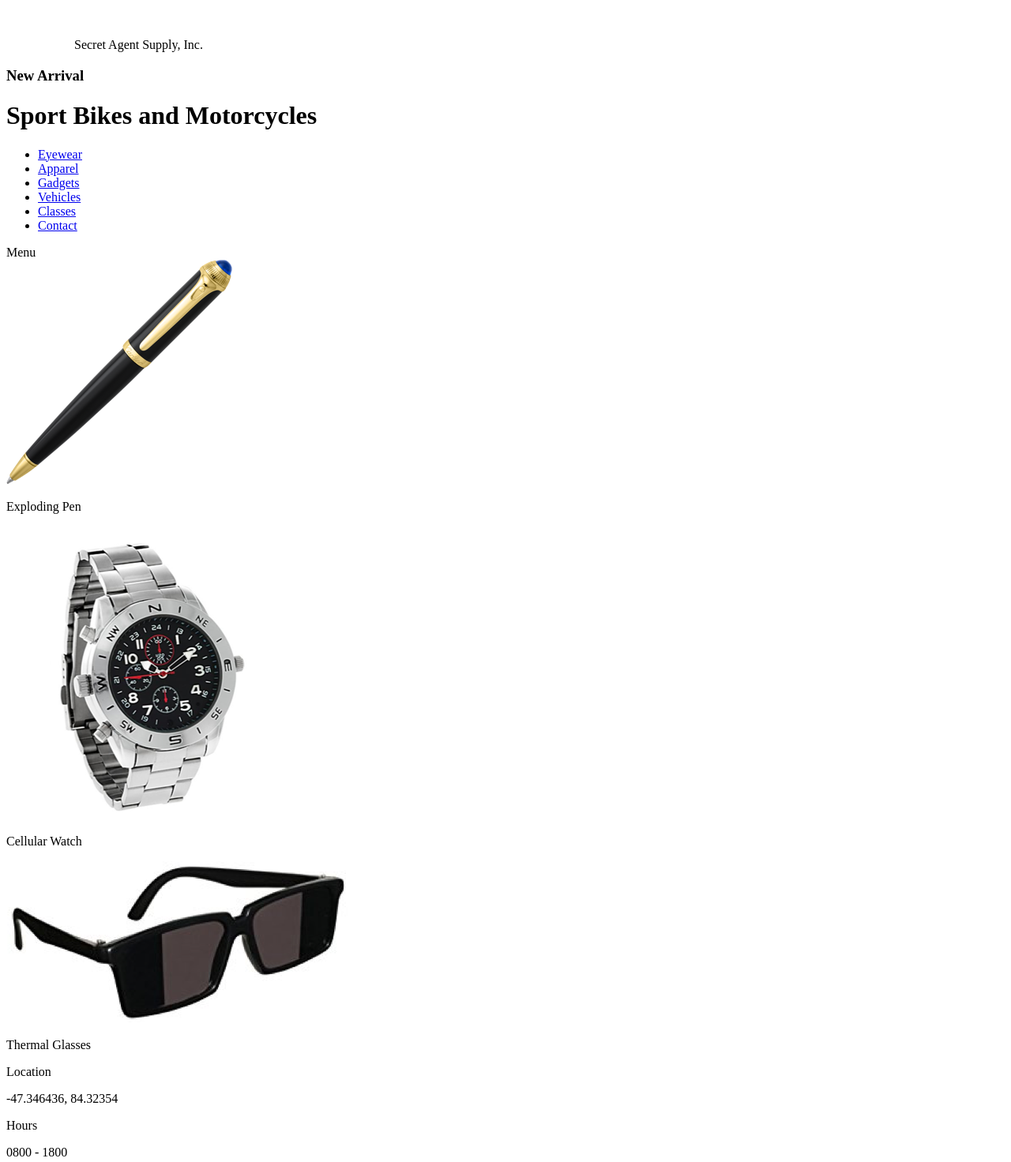
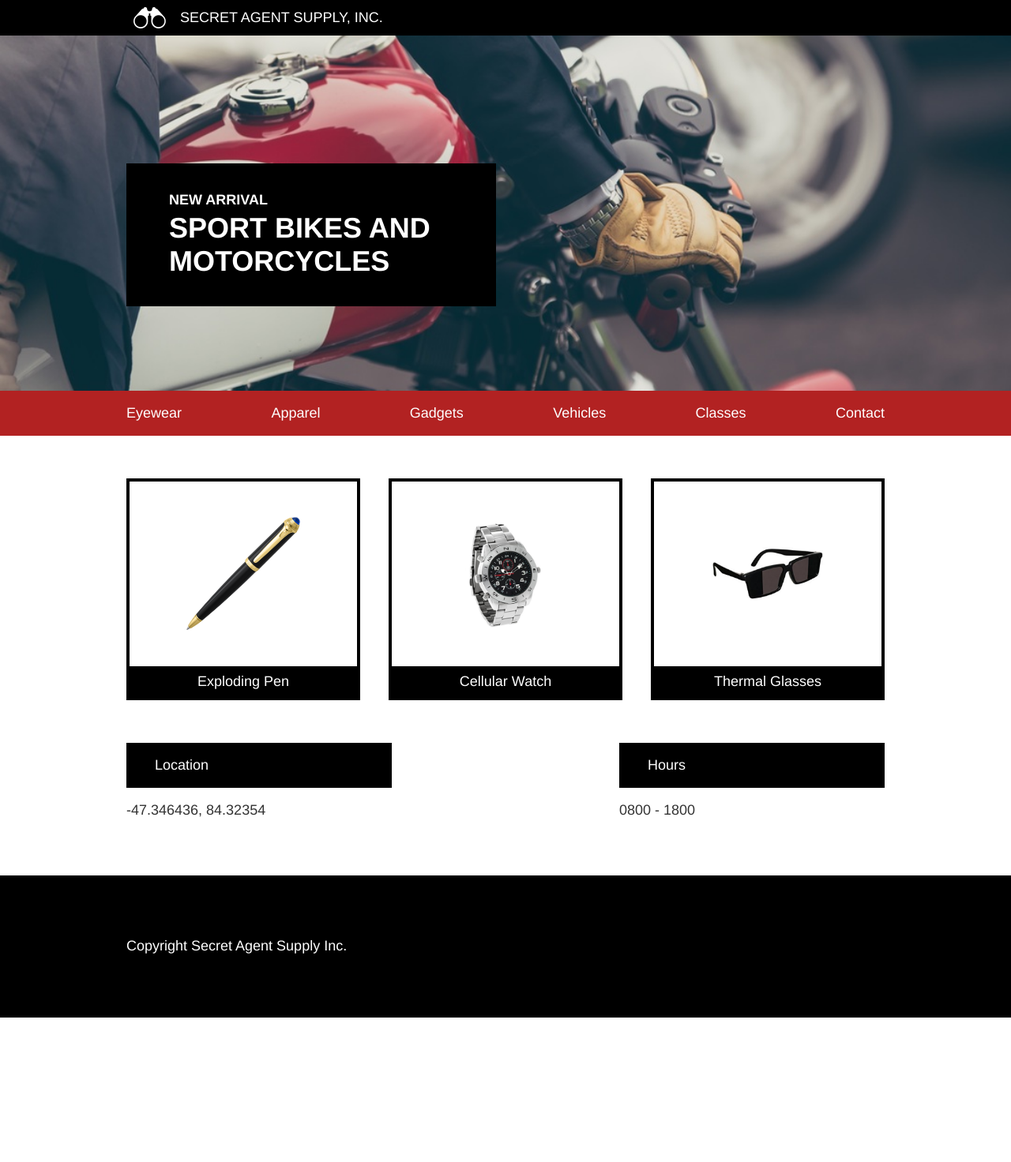
Before and after one commit to fwilson/SecretAgentSupply, a plain HTML site: page index.html in a window 1280 px wide. Shown: the top 1472 px of the page at 79% size. After the commit the page ends 1289 px from the top, so only its background shows below. Drawn offline with Linux system fonts and the light colour scheme.

Commit message:
completing v1 html and css.

```diff
--- a/index.html
+++ b/index.html
@@ -1,26 +1,33 @@
 <!DOCTYPE html>
 <html>
+
 <head>
     <meta charset="utf-8">
     <title>Secret Agent Supply Inc.</title>
     <link rel="stylesheet" href="./resources/css/style.css" type="text/css">
     <link rel="reset" href="./resources/css/reset.css">
 </head>
+
 <body>
     <!--Header Black Bar-->
     <header>
+        <div class="site-container header">
             <img src="./resources/images/logo.png">
             <span>Secret Agent Supply, Inc.</span>
+        </div>
     </header>
     <!--Banner-->
-    <div class="banner">
-      <div class="banner overlay">
+    <div class="banner-container">
+        <div class="site-container banner">
+            <div class="overlay">
                 <h3>New Arrival</h3>
                 <h1>Sport Bikes and Motorcycles</h1>
             </div>
         </div>
+    </div>
     <!--Navigation Bar-->
     <nav>
+        <div class="site-container nav">
             <ul>
                 <li><a href="#">Eyewear</a></li>
                 <li><a href="#">Apparel</a></li>
@@ -30,35 +37,47 @@
                 <li><a href="#">Contact</a></li>
             </ul>
             <span>Menu</span>
+        </div>
     </nav>
     <!--Gallery-->
+    <div class="site-container gallery-info">
         <div class="container gallery">
             <div class="gallery-holder">
+              <div class="image-holder">
                 <img src="./resources/images/pen.png" id="pen">
+              </div>
               <p>Exploding Pen</p>
             </div>
             <div class="gallery-holder">
+                <div class="image-holder">
                   <img src="./resources/images/watch.png" id="watch">
+                </div>
                 <p>Cellular Watch</p>
             </div>
             <div class="gallery-holder">
+                <div class="image-holder">
                   <img src="./resources/images/glasses.png" id="glasses">
+                </div>
                 <p>Thermal Glasses</p>
             </div>
         </div>
         <div class="container info">
             <div class="info-holder">
                 <p>Location</p>
-        <p>-47.346436, 84.32354</p>
+                <span>-47.346436, 84.32354</span>
             </div>
             <div class="info-holder">
                 <p>Hours</p>
-        <p>0800 - 1800</p>
+                <span>0800 - 1800</span>
+            </div>
         </div>
     </div>
     <!--Footer-->
     <footer>
+        <div class="site-container footer">
             <p>Copyright Secret Agent Supply Inc.</p>
+        </div>
     </footer>
 </body>
+
 </html>
--- a/resources/css/style.css
+++ b/resources/css/style.css
@@ -0,0 +1,207 @@
+/*General*/
+
+html {
+  font-size: 18px;
+  font-family: Helvetica;
+}
+
+body {
+  margin: 0 0;
+}
+
+.site-container {
+  display: flex;
+  width: 960px;
+  margin: 0 auto;
+}
+
+/*Header*/
+
+.header {
+  align-items: center;
+}
+
+header {
+  display: inline-flex;
+  width: 100%;
+  background-color: black;
+  align-items: center;
+  justify-content: flex-start;
+}
+
+header img {
+  height: 1.5rem;
+  width: auto;
+  padding-left: 0.5rem;
+  padding-right: 1rem;
+}
+
+header span {
+  color: white;
+  text-transform: uppercase;
+  font-size: 1rem;
+  font-weight: normal;
+  margin-top: 0.66rem;
+  margin-bottom: 0.66rem;
+}
+
+/*Banner*/
+
+.banner {
+  align-items: flex-start;
+}
+
+.banner-container {
+  height: 25rem;
+  display: flex;
+  background-image: url(../images/moto.jpeg);
+  background-position: center;
+  background-repeat: no-repeat;
+  background-size: cover;
+
+}
+
+.overlay {
+  background-color: black;
+  width: 20rem;
+  padding: 2rem 3rem;
+  margin-top: 9rem;
+  text-align: left;
+  color: white;
+  font-weight: bold;
+  text-transform: uppercase;
+}
+
+.overlay h1 {
+  font-size: 2rem;
+  margin: 0 0;
+}
+
+.overlay h3 {
+  font-size: 1rem;
+  margin: 0 0;
+  padding-bottom: 0.25rem;
+}
+
+/*Nav Bar*/
+
+nav {
+  width: 100%;
+  background-color: firebrick;
+}
+
+.nav {
+  justify-content: center;
+}
+
+ul {
+  display: inline-flex;
+  justify-content: space-between;
+  width: 100%;
+  list-style: none;
+  padding-left: 0px;
+}
+
+ul a {
+  color: white;
+  text-decoration: none;
+  padding: 0.75rem auto;
+}
+
+.nav span {
+  display: none;
+  color: white;
+  padding: 0.75rem auto;
+}
+
+/*Gallery*/
+
+.gallery-info {
+  flex-direction: column;
+}
+
+.gallery {
+  display: flex;
+  flex-direction: row;
+  flex-wrap: nowrap;
+  justify-content: space-between;
+  margin-top: 3rem;
+}
+
+div.gallery-holder {
+  display: flex;
+  flex-direction: column;
+  align-items: center;
+  border: 4px solid black;
+  width: 30%;
+}
+
+div.image-holder {
+  display: flex;
+  justify-content: center;
+  align-items: center;
+  height: 9rem;
+  width: auto;
+  margin: 2rem 0;
+}
+
+div.image-holder img {
+  width: 8rem;
+  height: auto;
+}
+
+.gallery-info p {
+  display: block;
+  background-color: black;
+  color: white;
+  width: 100%;
+  padding: 0.5rem 0;
+  margin: 0 0;
+  text-align: center;
+}
+
+.info {
+  display: flex;
+  flex-direction: row;
+  flex-wrap: nowrap;
+  justify-content: space-between;
+  margin-bottom: 4rem;
+  margin-top: 3rem;
+
+}
+
+div.info-holder {
+  width: 35%;
+  overflow: hidden;
+}
+
+.info-holder p {
+  text-align: left;
+  padding-left: 2rem;
+  padding-top: 1rem;
+  padding-bottom: 1rem;
+  margin-bottom: 1rem;
+  width: 100%;
+}
+
+.info-holder span {
+  opacity: 0.8;
+  margin-top: 2rem;
+}
+
+/*Footer*/
+
+footer {
+  background-color: black;
+  height: 10rem;
+}
+
+.footer {
+  align-items: center;
+  height: 100%;
+}
+
+footer p {
+  color: white;
+  margin: auto 0px;
+}
```
Lines whose indentation alone changed are shown as unchanged.
